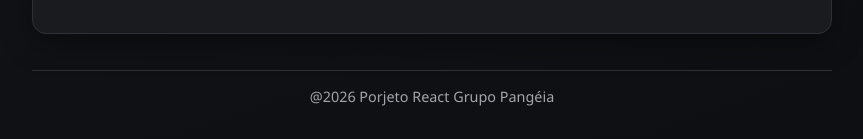
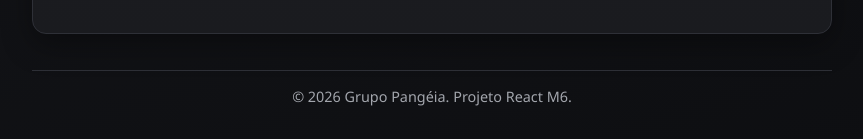
Before and after one commit to DanielMoraesTI/projeto_react, a React (Vite) app: page / in a window 1280 px wide. Shown: the part 1635-1774 px from the top of the page, without its empty margins (208-1071 px from the left). Built offline with nearby package versions, Linux system fonts and the light colour scheme.

Commit message:
footer fix

```diff
--- a/src/App.jsx
+++ b/src/App.jsx
@@ -51,7 +51,7 @@ function App() {
       </main>
 
       <footer className="app-footer">
-        @2026 Porjeto React Grupo Pangéia
+        &#169; 2026 Grupo Pangéia. Projeto React M6.
       </footer>
     </div>
   )
```
Also changed, not shown: 1 other file (tests, documents, lock files or other folders).
